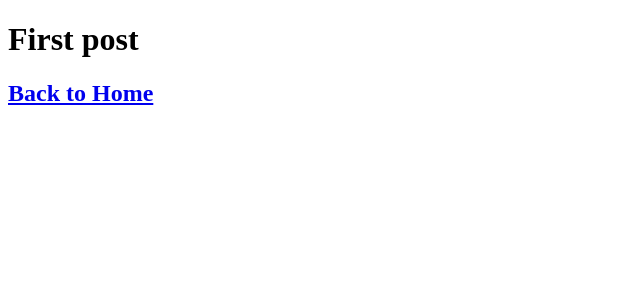
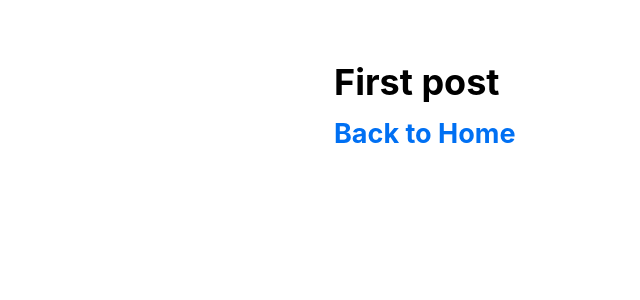
Before and after one commit to vanguard88728/nextjs-blog, a Next.js app: page /posts/first-post in a window 1280 px wide. Shown: the top 300 px of the page, without its empty margins (0-640 px from the left). Built offline with nearby package versions, Linux system fonts and the light colour scheme.

Commit message:
Update css

```diff
--- /dev/null
+++ b/components/layout.js
@@ -0,0 +1,5 @@
+import styles from './layout.module.css';
+
+export default function Layout({ children }) {
+  return <div className={styles.container}>{children}</div>
+}
--- /dev/null
+++ b/components/layout.module.css
@@ -0,0 +1,5 @@
+.container {
+    max-width: 36rem;
+    padding: 0 1rem;
+    margin: 3rem auto 6rem;
+}
--- /dev/null
+++ b/pages/_app.js
@@ -0,0 +1,5 @@
+import '../styles/globals.css';
+
+export default function App({ Component, pageProps }) {
+  return <Component {...pageProps} />;
+}
--- a/pages/posts/first-post.js
+++ b/pages/posts/first-post.js
@@ -1,12 +1,17 @@
 import Link from 'next/link';
+import Head from 'next/head';
+import Layout from '../../components/layout';
 
 export default function FirstPost() {
   return (
-    <>
+    <Layout>
+      <Head>
+        <title>First Post</title>
+      </Head>
       <h1>First post</h1>
       <h2>
         <Link href="/">Back to Home</Link>
       </h2>
-    </>
+    </Layout>
   );
 }
--- a/styles/globals.css
+++ b/styles/globals.css
@@ -4,11 +4,17 @@
   margin: 0;
   font-family: Inter, -apple-system, BlinkMacSystemFont, Segoe UI, Roboto,
     Oxygen, Ubuntu, Cantarell, Fira Sans, Droid Sans, Helvetica Neue, sans-serif;
+  line-height: 1.6;
+  font-size: 18px;
 }
 
 a {
-  color: inherit;
+  color: #0070f3;
   text-decoration: none;
+}
+
+a:hover {
+  text-decoration: underline;
 }
 
 * {
@@ -18,6 +24,7 @@
 img {
   max-width: 100%;
   height: auto;
+  display: block;
 }
 
 h1,
```
Also changed, not shown: public/images/profile.jpg (added).
